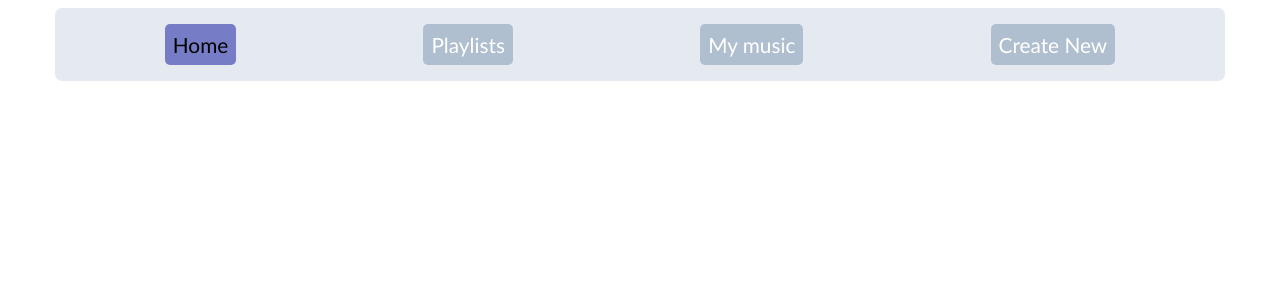
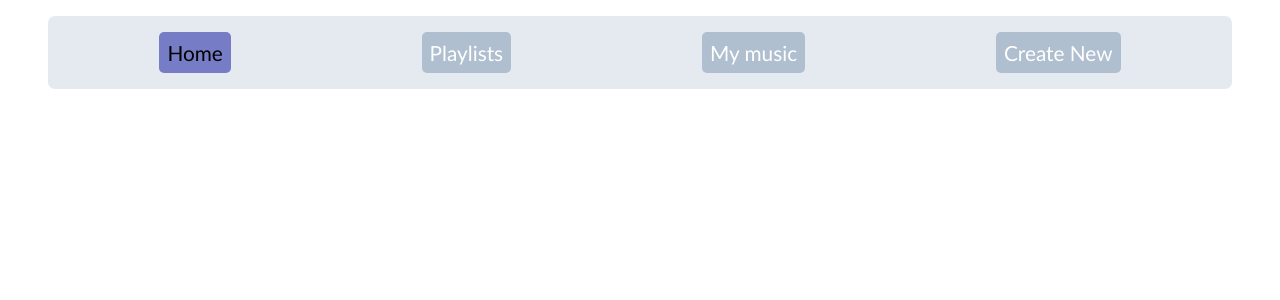
Before and after one commit to vamshi-krishna-kotla/local-youtube-playlist-maker, a Vue app in the folder client/: page / in a window 1280 px wide. Shown: the top 300 px of the page. Built offline with nearby package versions, Linux system fonts and the light colour scheme; no server answers.

Commit message:
Updated margin

```diff
--- a/client/src/App.vue
+++ b/client/src/App.vue
@@ -38,3 +38,9 @@ export default {
   }
 }
 </style>
+
+<style lang="scss">
+body {
+  margin: 0 !important;
+}
+</style>
--- a/client/src/assets/header.scss
+++ b/client/src/assets/header.scss
@@ -5,7 +5,7 @@
 	flex-direction: row;
 	font-family: 'Trebuchet MS';
 	justify-content: space-around;
-	margin: auto;
+	margin: 1rem auto;
 	padding: 1rem;
 	width: 90%;
 
```
